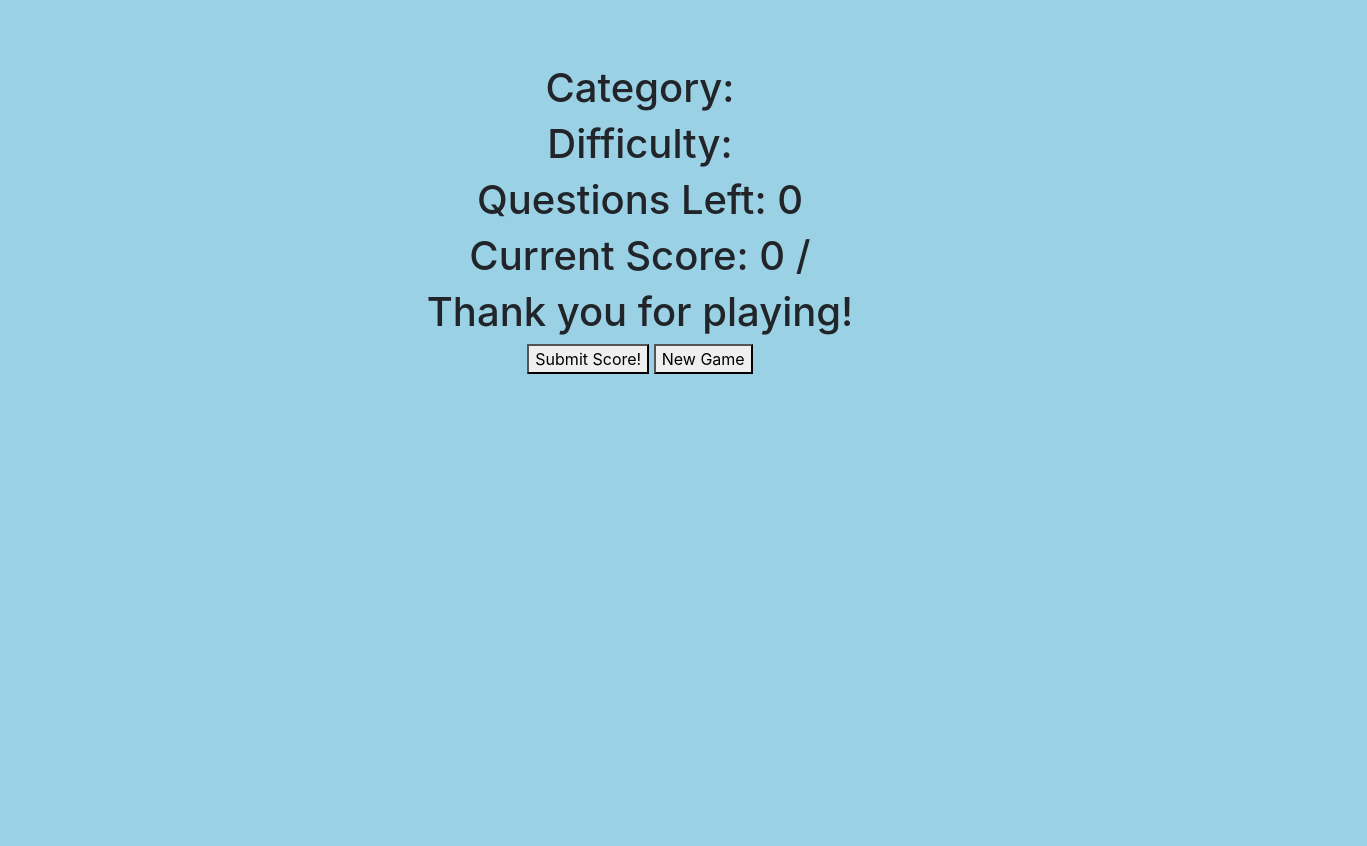
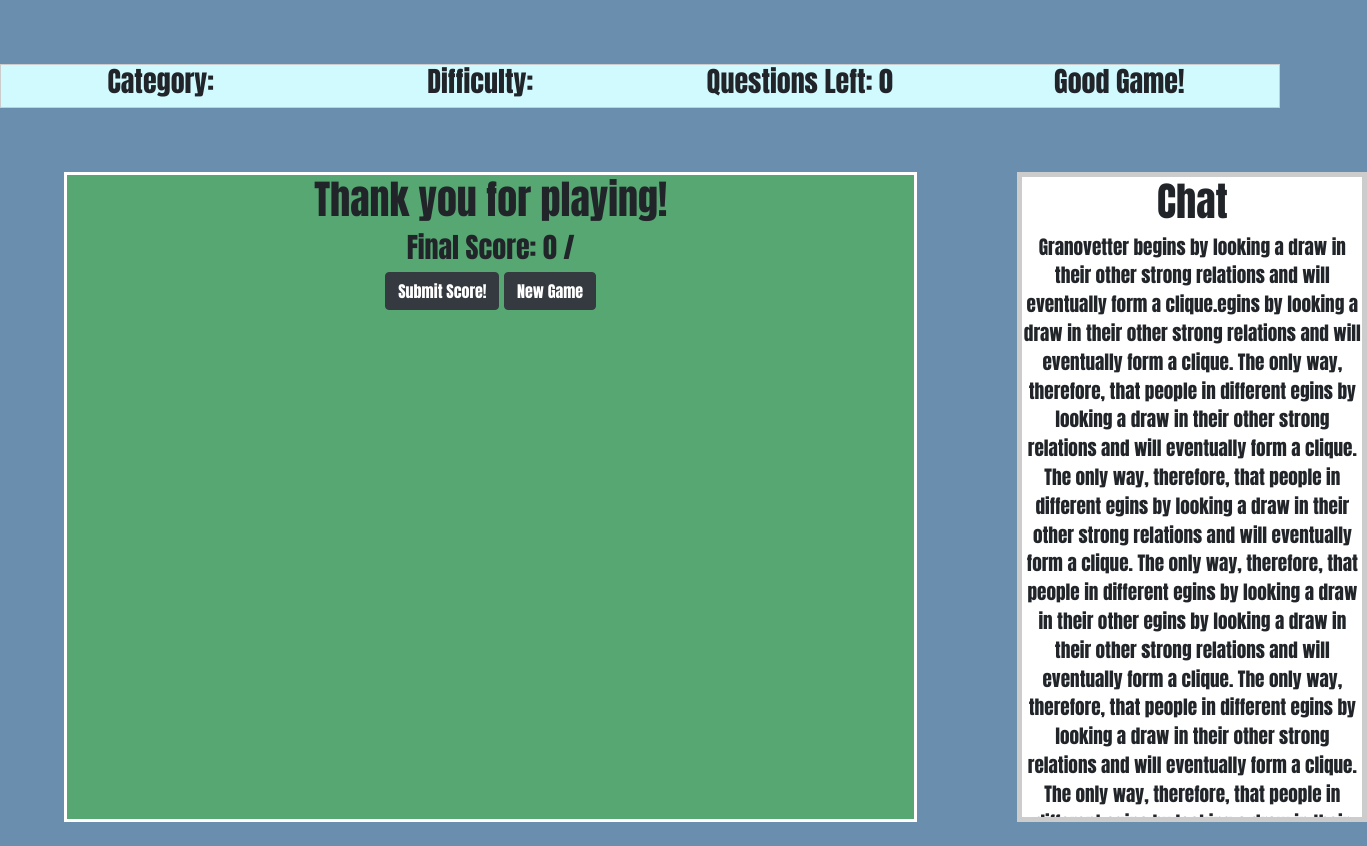
Before and after one commit to tbutler1132/trivia-pal-frontend, a React (Create React App) app: page /game in a window 1280 px wide. Shown: the whole page, 1367 px wide, since content can reach past the window. Before the commit the page ends 800 px from the top, so only its background shows below. Built offline with nearby package versions, Linux system fonts and the light colour scheme; no server answers; sample sign-in values are in the browser's storage.

Commit message:
First CSS

```diff
--- a/public/index.html
+++ b/public/index.html
@@ -29,7 +29,7 @@
     -->
     <title>React App</title>
   </head>
-  <body   style="background-color: #9BD1E5">
+  <body   style="background-color: #6A8EAE" >
     <noscript>You need to enable JavaScript to run this app.</noscript>
     <div id="root"></div>
     <!--
--- a/src/App.scss
+++ b/src/App.scss
@@ -48,19 +48,92 @@
   margin-left: 25%;
   margin-right: 25%;
   margin-bottom: 25%;
+  font-family: Impact, Charcoal, sans-serif
 }
 
 .header {
   text-align: center;
 }
+
+.answer {
+  color: red;;
+}
+
 .game-form {
   text-align: center;
   margin-left: 25%;
   margin-right: 25%;
   margin-top: 10%;
+  font-family: Impact, Charcoal, sans-serif
 }
 
 .app-div {
   text-align: center;
   margin-top: 5%;
 }
+
+.container-1 {
+  // display: flex;
+  // border: 1px #ccc solid;
+  // border-color: black;
+  background-color: #9BD1E5;
+  margin-top: 5%;
+  margin-bottom: 5%;
+  font-family: Impact, Charcoal, sans-serif;
+  text-align: center;
+  // margin-left: 25%;
+}
+
+.header-container {
+  border: 1px #ccc solid;
+  background-color: #D1FAFF;
+  font-family: Impact, Charcoal, sans-serif;
+  // margin-left: 25%;
+}
+
+.chat-container {
+  position: relative;
+  right: 5px;
+  left: 100px;
+  margin-top: 5%;
+  width: 350px;
+  height: 650px;
+  border: 5px #ccc solid;
+  background-color: white;
+  font-family: Impact, Charcoal, sans-serif;
+  overflow: scroll;
+}
+
+.container-4{
+  margin-top: 5%;
+  margin-left: 5%;
+  border: solid;
+  border-color: white;
+  background-color: #57A773;
+}
+
+.game-buttons-row {
+  // margin-top: 10%;
+  font-family: Impact, Charcoal, sans-serif;
+  font-size: larger;
+}
+
+[target=_blank] {
+  color: black;
+  font-family: Impact, Charcoal, sans-serif;
+  display: flex;
+  margin-bottom: 2%;
+  align-items: center;
+  justify-content: center;
+  margin-left: auto;
+  margin-right: auto;
+
+}
+
+// .container-3 {
+//   border: 1px #ccc solid;
+//   background-color: white;
+//   font-family: Impact, Charcoal, sans-serif;
+//   margin-right: 60%;
+//   // margin-top: 5%;
+// }
--- a/src/Components/Answer.js
+++ b/src/Components/Answer.js
@@ -1,5 +1,5 @@
 import React from 'react'
-import { Container, Button, Form } from 'react-bootstrap'
+import { Container, Button, Row, Col } from 'react-bootstrap'
 
 class Answer extends React.Component {
 
@@ -27,9 +27,15 @@ class Answer extends React.Component {
 
     render() {
         return (
-            <Button className="answer" id={this.state.htmlID} disabled={this.props.answered} onClick={() => this.submitAnswer() }>
-                { this.props.answer.replace(/&quot;|&#039;/gi, "'").replace(/&amp;/gi, "&") }
-            </Button >
+            <Container className="container-1">
+                <div >
+                <Row >
+                    <button target="_blank" variant="white"  id={this.state.htmlID} disabled={this.props.answered} onClick={() => this.submitAnswer() }>
+                        { this.props.answer.replace(/&quot;|&#039;/gi, "'").replace(/&amp;/gi, "&") }
+                    </button >
+                </Row>
+                </div >
+            </Container>
         )
     }
 }
--- /dev/null
+++ b/src/Components/Chat.js
@@ -0,0 +1,38 @@
+import React, { Component } from 'react'
+
+class Chat extends Component {
+
+    state = {
+        highestScore: {},
+        questionsLength: this.props.questionsLength
+    }
+
+    componentDidMount = () => {
+        fetch('http://localhost:3000/scores')
+        .then(r => r.json())
+        .then(data => {
+
+            this.setState({highestScore: data[0]})
+            console.log(this.state.highestScore)
+        })
+    }
+
+    render(){
+        console.log(this.state.questionsLength)
+    return(
+        <div id="container-3">
+            <h1>Chat</h1>
+            <div>
+
+
+
+                    <p>Granovetter begins by looking a draw in their other  strong relations and will eventually form a clique.egins by looking a draw in their other  strong relations and will eventually form a clique. The only way, therefore, that people in different  egins by looking a draw in their other  strong relations and will eventually form a clique. The only way, therefore, that people in different  egins by looking a draw in their other  strong relations and will eventually form a clique. The only way, therefore, that people in different  egins by looking a draw in their other egins by looking a draw in their other  strong relations and will eventually form a clique. The only way, therefore, that people in different egins by looking a draw in their other  strong relations and will eventually form a clique. The only way, therefore, that people in different egins by looking a draw in their other  strong relations and will eventually form a clique. The only way, therefore, that people in different egins by looking a draw in their other  strong relations and will eventually form a clique. The only way, therefore, that people in different  strong relations and will eventually form a clique. The only way, therefore, that people in different  The only way, therefore, that people in different cliques can be connected is through weak ties that do not have the strength to draw together all the “friends of friends.</p>
+
+
+            </div>
+        </div>
+    )
+    }
+}
+
+export default Chat
--- a/src/Components/Game.js
+++ b/src/Components/Game.js
@@ -1,6 +1,8 @@
 import React from "react"
 import { withRouter } from 'react-router-dom'
 import Question from './Question'
+import Chat from './Chat'
+import { Container, Row, Col, Button } from 'react-bootstrap'
 
 const BASE_API = 'http://localhost:3000'
 
@@ -98,14 +100,30 @@ class Game extends React.Component {
     }
 
     render() {
+        console.log(this.state.numberOfQuestions)
         return (
             <>
-                <div>
-                    <span><h1>Category: {this.capitalize(this.state.category)}</h1>
-                        <h1>Difficulty: {this.capitalize(this.state.difficulty)}</h1>
-                        <h1>Questions Left: {this.state.filteredQuestions.length}</h1>
-                        <h1>Current Score: {this.props.score} / {this.props.numberOfQuestions}</h1></span>
-                    {this.state.filteredQuestions.length === 0 ? <><h1>Thank you for playing!</h1> <button disabled={this.state.submitted} onClick={() => this.submitScore()}>Submit Score!</button> <button onClick={() => this.resetState() } >New Game</button> </> : <>{this.renderQuestion()}</>}
+                <div >
+                    <Container fluid>
+                        <Row className="header-container">
+                            <Col><h3>Category: {this.capitalize(this.state.category)}</h3></Col>
+                            <Col><h3>Difficulty: {this.capitalize(this.state.difficulty)}</h3></Col>
+                            <Col><h3>Questions Left: {this.state.filteredQuestions.length}</h3></Col>
+                            <Col>{ this.state.filteredQuestions.length === 0 ? <h3>Good Game!</h3> : <h3>Current Score: {this.props.score} / {this.props.numberOfQuestions}</h3>}</Col>
+
+                            {/* <Col><Chat /></Col> */}
+
+                        </Row>
+                        <div className="game-buttons-row">
+                            <Row >
+                                <Col className= "container-4" sm={8} id="game">{this.state.filteredQuestions.length === 0 ? <><h1>Thank you for playing!</h1> <h3> Final Score: {this.props.score} / {this.props.numberOfQuestions}</h3> <Button variant="dark" disabled={this.state.submitted} onClick={() => this.submitScore()}>Submit Score!</Button> <Button variant="dark" onClick={() => this.resetState() } >New Game</Button>  </> : <>{this.renderQuestion()}</>} </Col>
+                                <div className="chat-container">
+                                    <Chat questionsLength={this.state.numberOfQuestions}/>
+                                </div>
+
+                            </Row>
+                        </div>
+                    </Container>
                 </div>
             </>
         )
--- a/src/Components/Question.js
+++ b/src/Components/Question.js
@@ -32,8 +32,8 @@ class Question extends React.Component {
         return (
             <>
                 {this.props.question ?
-                    <div className="question">
-                        <h1 className="question-title">Question: {this.props.question.question.replace(/&quot;|&#039;/gi, "'").replace(/&amp;/gi, "&")}</h1>
+                    <div className='container-1'>
+                        <h1 className="question-title">{this.props.question.question.replace(/&quot;|&#039;/gi, "'").replace(/&amp;/gi, "&")}</h1>
                         {this.renderAnswers()}
                     </div>
                     :
--- a/src/Containers/GameContainer.js
+++ b/src/Containers/GameContainer.js
@@ -26,7 +26,7 @@ class GameContainer extends React.Component {
         return (
         <>
                 {token ?
-                    <div className="game-form">
+                    <div className="game-form" >
                         <h1 className="header"><u>Create a New Game!</u></h1>
                         <br/>
                         <br/>
```
